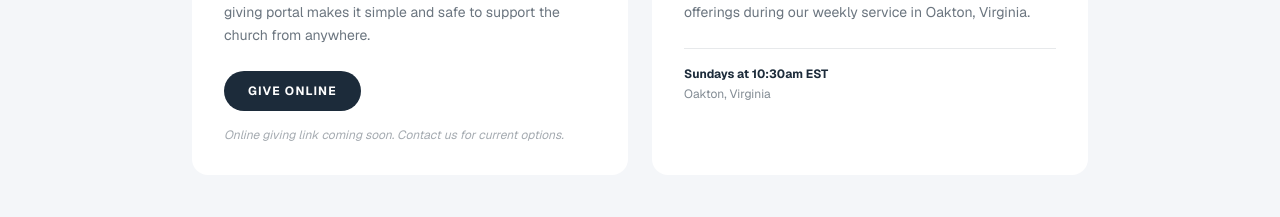
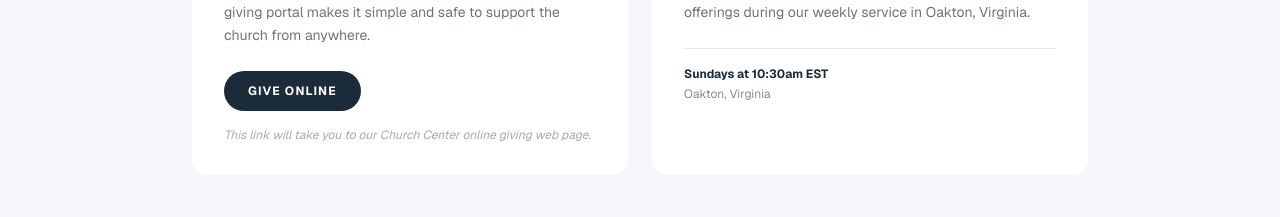
Before and after one commit to GladTal/AnchorChurch, a Next.js app: page /giving in a window 1280 px wide. Shown: the part 1282-1499 px from the top of the page. Built offline with nearby package versions, Linux system fonts and the light colour scheme.

Commit message:
linking to real giving page

```diff
--- a/app/giving/page.tsx
+++ b/app/giving/page.tsx
@@ -1,4 +1,5 @@
 import type { Metadata } from "next";
+import Link from "next/link";
 
 export const metadata: Metadata = {
   title: "Giving — Anchor Church",
@@ -66,10 +67,16 @@ export default function Giving() {
               <p className="text-[#1c2b3a]/65 text-sm leading-relaxed">
                 Give securely online — one time or recurring. Our online giving portal makes it simple and safe to support the church from anywhere.
               </p>
-              <button className="mt-2 bg-[#1c2b3a] text-white font-bold px-6 py-3 rounded-full text-xs tracking-widest uppercase hover:bg-[#243345] transition-colors w-fit">
+              {/* <button className="mt-2 bg-[#1c2b3a] text-white font-bold px-6 py-3 rounded-full text-xs tracking-widest uppercase hover:bg-[#243345] transition-colors w-fit">
                 Give Online
-              </button>
-              <p className="text-[#1c2b3a]/40 text-xs italic">Online giving link coming soon. Contact us for current options.</p>
+              </button> */}
+              <Link
+                href="https://anchordc.churchcenter.com/giving"
+                className="mt-2 bg-[#1c2b3a] text-white font-bold px-6 py-3 rounded-full text-xs tracking-widest uppercase hover:bg-[#243345] transition-colors w-fit"
+              >
+                Give Online
+              </Link>
+              <p className="text-[#1c2b3a]/40 text-xs italic">This link will take you to our Church Center online giving web page.</p>
             </div>
 
             <div className="bg-white rounded-2xl p-8 flex flex-col gap-4">
```
